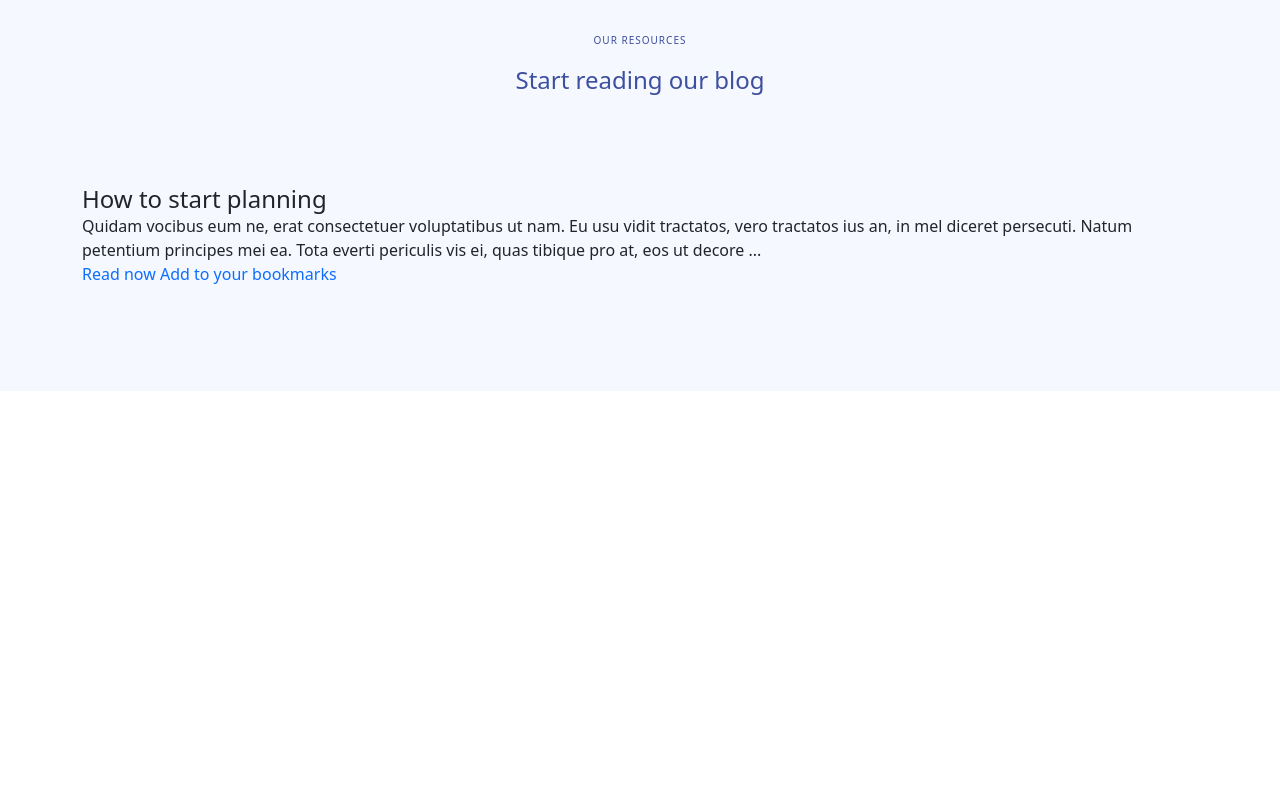
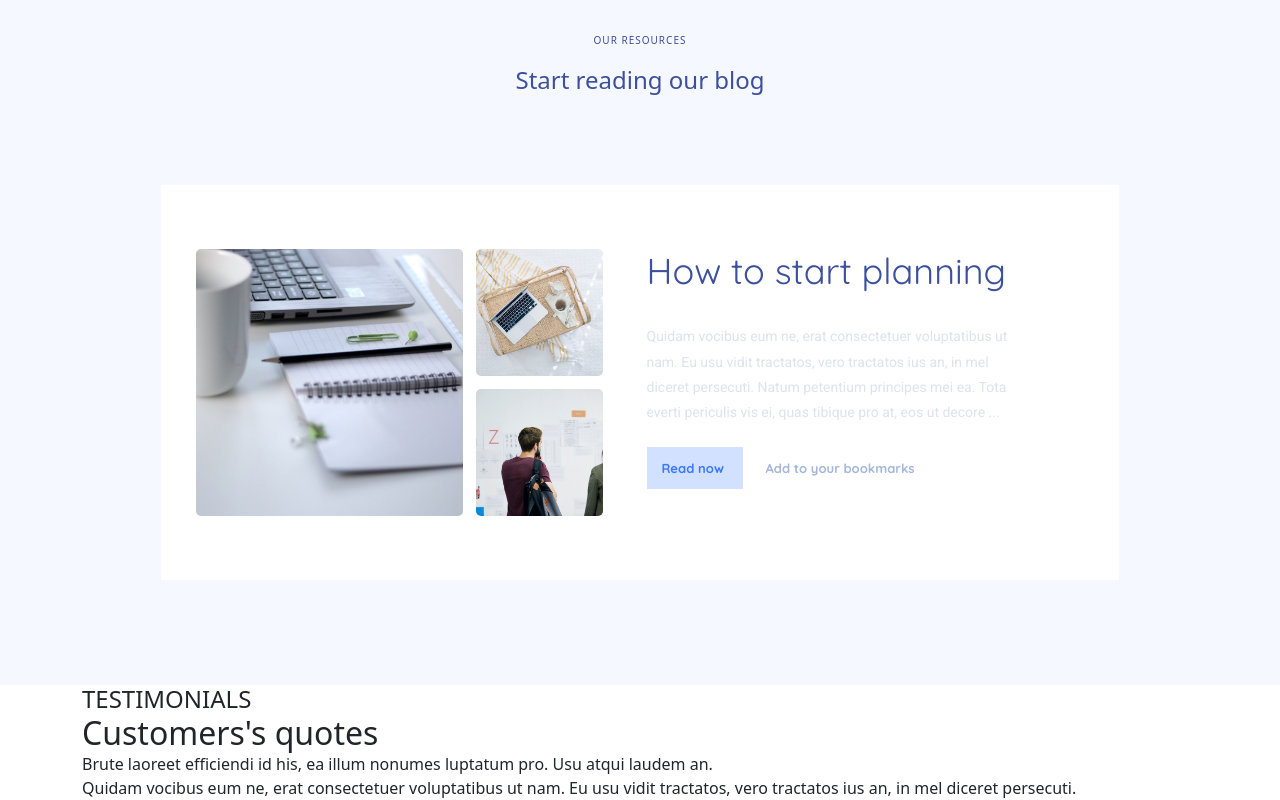
Before and after one commit to AlexIstra1989/productivity, a website: page src/index.html in a window 1280 px wide. Shown: the part 2993-3793 px from the top of the page. Before the commit the page ends 3384 px from the top, so only its background shows below. Drawn offline with nearby package versions, Linux system fonts and the light colour scheme; files that its build step writes are made by us from their sources; files whose address does not match are found by name.

Commit message:
added testimonials block

```diff
--- a/src/assets/scss/blocks/_blog.scss
+++ b/src/assets/scss/blocks/_blog.scss
@@ -12,7 +12,93 @@
   margin-bottom: 90px;
   text-align: center;
  }
- &__inner {
+ // &__grid {
+ //  display: grid;
+ //  grid-template-rows: repeat(2, 1fr);
+ // }
+ // &__grid-images {
+ //  display: grid;
+	// 	grid-template-columns: 267px 127px;
+	// 	grid-template-rows: 127px 127px;
+	// 	gap: 13px;
+ // }
+ // &__image {
+ //  width: 100%;
+ //  object-fit: cover;
+ //  border-radius: 5px;
+ // }
+ // &__image--big {
+ //  object-fit: cover;
+ //  width: 267px;
+ //  height: 267px;
+ // }
+ &__slider {
+  background-color: $primaryColor;
+  padding: 64px 35px;
+  max-width: 958px;
+  width: 100%;
+  margin: 0 auto;
+ }
+ &__grid {
   display: grid;
+  grid-template-columns: repeat(2, 1fr);
+  // grid-template-rows: repeat(2, 127px);
+  gap: 13px;
  }
+ &__grid-images {
+  display: grid;
+  grid-template-columns: 267px 127px;
+  grid-template-rows: 127px 127px;
+  gap: 13px;
+ }
+ &__image {
+  object-fit: cover;
+  border-radius: 5px;
+ }
+ &__image-box {
+  grid-area: 1/1/3/2;
+ }
+ &__images-box {
+  display: grid;
+  grid-area: 1/2/3/3;
+  gap: 13px;
+ }
+ &__image--big {
+  width: 267px;
+  height: 267px;
+ }
+ &__image--small {
+  width: 127px;
+  height: 127px;
+ }
+ &__content {
+  max-width: 385px;
+  width: 100%;
+ }
+ &__content-title {
+  @include text (36px, 400, 1.2, $accentColor);
+  font-family: "Quicksand";
+  margin-bottom: 32px;
+ }
+ &__content-text {
+  @include text (14px, 400, 1.8, #DFE2EF);
+  font-family: "Roboto";
+  max-width: 408px;
+  width: 100%;
+  margin-bottom: 30px;
+ }
+ &__link {
+  @include text (13px, 700, 1.2, $buttonColor);
+  font-family: "Quicksand";
+  padding: 13px 15px;
+ }
+ &__link--blue {
+  background-color: $buttonColorBg;
+  margin-right: 8px;
+ }
+ &__link--transparent {
+  color: #A6B6DA;
+ }
+
+
 }
--- a/src/index.html
+++ b/src/index.html
@@ -7,7 +7,8 @@
  <meta name="viewport" content="width=device-width, initial-scale=1.0">
  <link href="https://cdn.jsdelivr.net/npm/bootstrap@5.0.2/dist/css/bootstrap.min.css" rel="stylesheet"
   integrity="sha384-EVSTQN3/azprG1Anm3QDgpJLIm9Nao0Yz1ztcQTwFspd3yD65VohhpuuCOmLASjC" crossorigin="anonymous">
- <link href="https://fonts.googleapis.com/css2?family=Quicksand:wght@400;500&family=Roboto:wght@400;500&display=swap" rel="stylesheet">
+ <link href="https://fonts.googleapis.com/css2?family=Quicksand:wght@400;500&family=Roboto:wght@400;500&display=swap"
+  rel="stylesheet">
  <link href="https://fonts.googleapis.com/css2?family=Quicksand:wght@300;400;500;600;700&display=swap" rel="stylesheet">
  <link href="https://fonts.googleapis.com/css2?family=Open+Sans:wght@600;700&display=swap" rel="stylesheet">
  <link rel="stylesheet" href="assets/css/style.min.css">
@@ -88,7 +89,8 @@
     Increase your <span>productivity</span>
    </h1>
    <p class="hero__text">
-   Brute laoreet efficiendi id his, ea illum nonumes luptatum pro. Usu atqui laudem an, insolens gubergren similique est cu. Et vel modus congue vituperata.
+    Brute laoreet efficiendi id his, ea illum nonumes luptatum pro. Usu atqui laudem an, insolens gubergren similique
+    est cu. Et vel modus congue vituperata.
    </p>
   </div>
   <div class="hero__image-box">
@@ -129,7 +131,9 @@
       Plan <span>and</span> manage
      </h2>
      <p class="manage__text">
-      Brute laoreet efficiendi id his, ea illum nonumes luptatum pro. Usu atqui laudem an, insolens gubergren similique est cu. Et vel modus congue vituperata. Solum patrioque no sea. Mea ex malis mollis oporteat. Eum an expetenda consequat.
+      Brute laoreet efficiendi id his, ea illum nonumes luptatum pro. Usu atqui laudem an, insolens gubergren similique
+      est cu. Et vel modus congue vituperata. Solum patrioque no sea. Mea ex malis mollis oporteat. Eum an expetenda
+      consequat.
      </p>
      <div class="manage__buttons">
       <button class="manage__btn">
@@ -244,35 +248,67 @@
    <h2 class="blog__title">
     Start reading our blog
    </h2>
-   <div class="blog__inner">
+   <div class="blog__slider">
+    <div class="blog__item">
+     <div class="blog__grid">
+      <div class="blog__grid-images">
+       <div class="blog__image-box">
+        <img class="blog__image blog__image--big" src="assets/images/blog-image1.png" alt="#">
+       </div>
        <div class="blog__images-box">
-     <div class="blog__images-item">
-      <!-- <img class="blog__image" src="assets/images/blog-img-1.jpg" alt="#"> -->
-     </div>
-     <div class="blog__images-item">
-      <!-- <img class="blog__image" src="assets/images/blog-img-2.jpg" alt="#"> -->
-     </div>
-     <div class="blog__images-item">
-      <!-- <img class="blog__image" src="assets/images/blog-img-3.jpg" alt="#"> -->
+        <img class="blog__image blog__image--small" src="assets/images/blog-image2.png" alt="#">
+        <img class="blog__image blog__image--small" src="assets/images/blog-image3.png" alt="#">
        </div>
       </div>
-    <div class="blog__box">
-     <h4 class="blog__box-title">
+      <div class="blog__content">
+       <h4 class="blog__content-title">
         How to start planning
        </h4>
-     <p class="blog__box-text">
-      Quidam vocibus eum ne, erat consectetuer voluptatibus ut nam. Eu usu vidit tractatos, vero tractatos ius an, in mel diceret persecuti. Natum petentium principes mei ea. Tota everti periculis vis ei, quas tibique pro at, eos ut decore ...
+       <p class="blog__content-text">
+        Quidam vocibus eum ne, erat consectetuer voluptatibus ut nam. Eu usu vidit tractatos, vero tractatos ius an, in
+        mel diceret persecuti. Natum petentium principes mei ea. Tota everti periculis vis ei, quas tibique pro at, eos
+        ut
+        decore ...
        </p>
-     <a class="blog__link" href="#">
+       <div class="blog__links">
+        <a class="blog__link blog__link--blue" href="#">
          Read now
         </a>
-     <a class="blog__link" href="#">
+        <a class="blog__link blog__link--transparent" href="#">
          Add to your bookmarks
         </a>
        </div>
       </div>
      </div>
+    </div>
+   </div>
+  </div>
  </section>
+
+ <section class="testimonials">
+  <div class="container">
+   <div class="testimonials__inner">
+    <div class="testimonials__box">
+     <h4 class="testimonials__subtitle">
+      TESTIMONIALS
+     </h4>
+     <h2 class="testimonials__title">
+      Customers's quotes
+     </h2>
+     <p class="testimonials__text">
+      Brute laoreet efficiendi id his, ea illum nonumes luptatum pro. Usu atqui laudem an.
+     </p>
+    </div>
+    <div class="testimonials__slider">
+     <div class="testimonials__item">
+      <p class="testimonials__quote">Quidam vocibus eum ne, erat consectetuer voluptatibus ut nam. Eu usu vidit tractatos, vero tractatos ius an, in mel diceret persecuti.</p>
+     </div>
+    </div>
+   </div>
+  </div>
+ </section>
+
+
 
  <script src="https://cdn.jsdelivr.net/npm/bootstrap@5.1.3/dist/js/bootstrap.bundle.min.js"
   integrity="sha384-ka7Sk0Gln4gmtz2MlQnikT1wXgYsOg+OMhuP+IlRH9sENBO0LRn5q+8nbTov4+1p" crossorigin="anonymous"></script>
```
Also changed, not shown: dist/assets/css/style.css, dist/assets/css/style.min.css, dist/assets/images/blog-image1.png (added), dist/assets/images/blog-image2.png (added), dist/assets/images/blog-image3.png (added), dist/assets/images/blog-img-1.jpg (deleted), dist/assets/images/blog-img-2.jpg (deleted), dist/assets/images/blog-img-3.jpg (deleted), dist/index.html, src/assets/images/blog-image1.png (added), src/assets/images/blog-image2.png (added), src/assets/images/blog-image3.png (added), src/assets/images/blog-img-1.jpg (deleted), src/assets/images/blog-img-2.jpg (deleted), 1 more files, 1 other file. Lines whose indentation alone changed are shown as unchanged.
